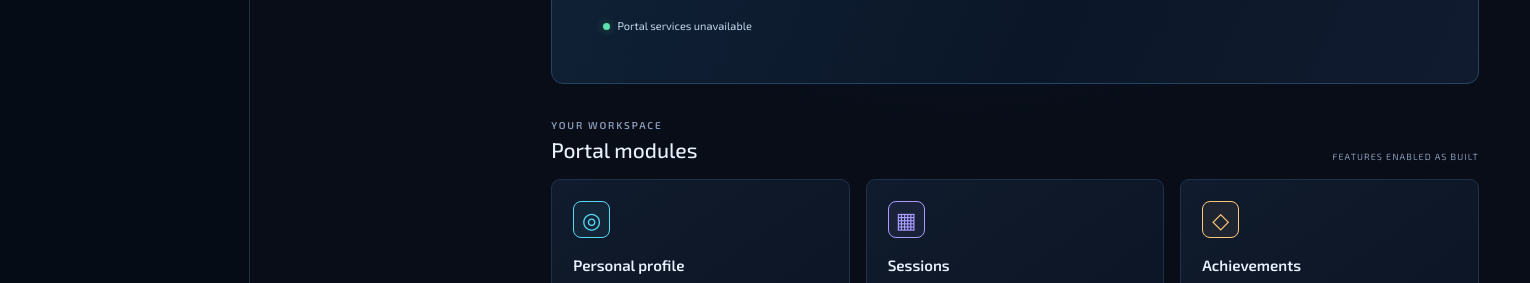
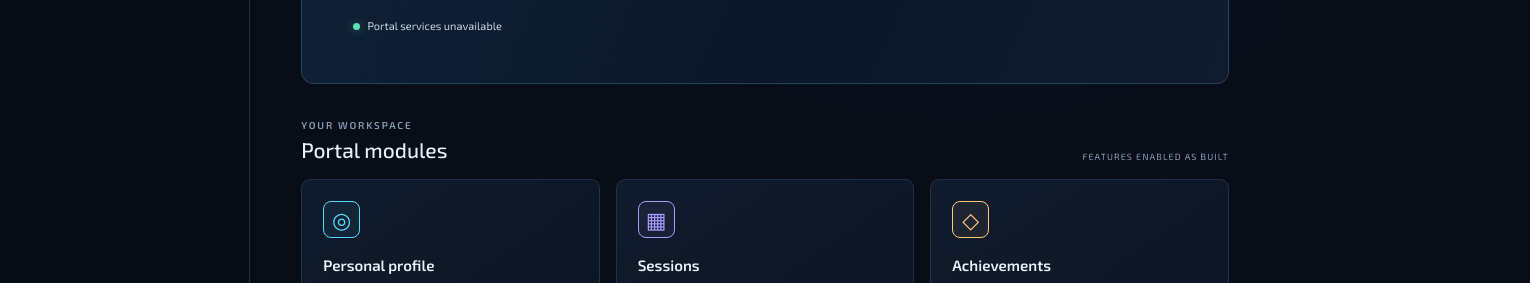
Before and after one commit to EJones35/Coding-Portal, a website: page public/index.html in a window 1280 px wide. Shown: the part 361-644 px from the top of the page, 1530 px wide, since content can reach past the window. Drawn offline with Linux system fonts and the light colour scheme; no server answers.

Commit message:
Fix main content alignment with fixed sidebar

```diff
--- a/public/styles.css
+++ b/public/styles.css
@@ -260,6 +260,6 @@ h2 { margin: 12px 0; font-weight: 500; }
   .main-content {
     grid-column: 2;
     min-width: 0;
-    margin-left: 250px;
+    margin-left: 0;
   }
 }
```
